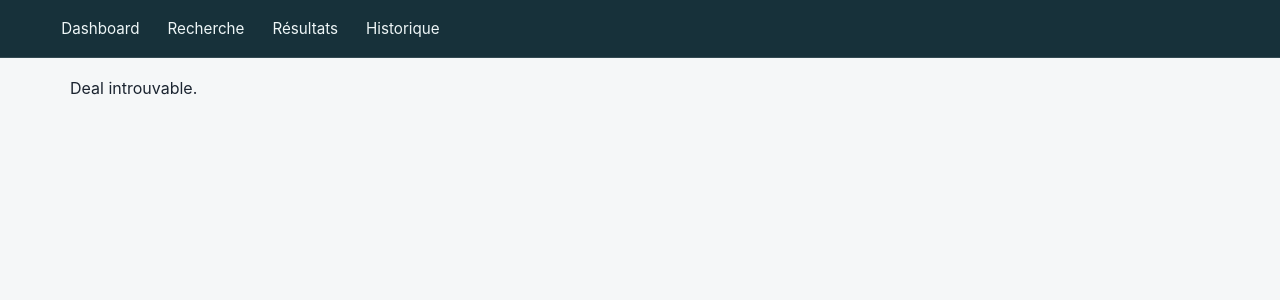
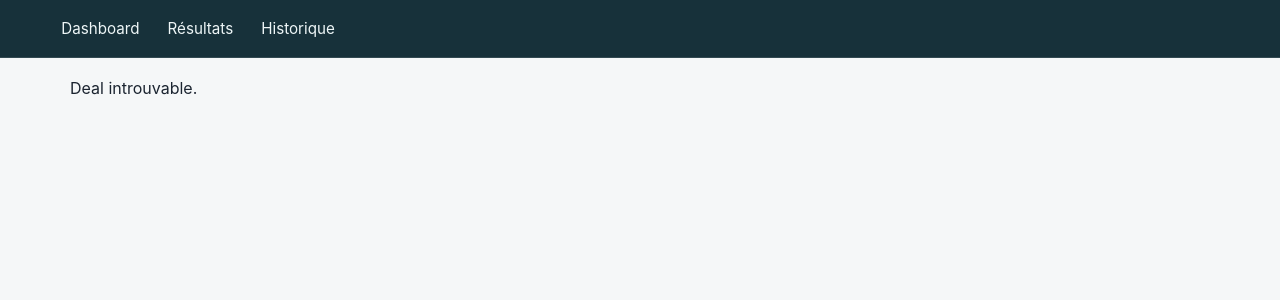
Before and after one commit to yaco16/travel-scrapping, a FastAPI app: page /deal/1 in a window 1280 px wide. Shown: the top 300 px of the page. Run offline with FastAPI, Linux system fonts and the light colour scheme; data that the repository does not hold is empty.

Commit message:
Remove duplicate search page link

```diff
--- a/travel_scrapping/web/templates/base.html
+++ b/travel_scrapping/web/templates/base.html
@@ -11,7 +11,6 @@
 <body>
   <nav>
     <a href="/">Dashboard</a>
-    <a href="/search">Recherche</a>
     <a href="/results">Résultats</a>
     <a href="/history">Historique</a>
   </nav>
```
